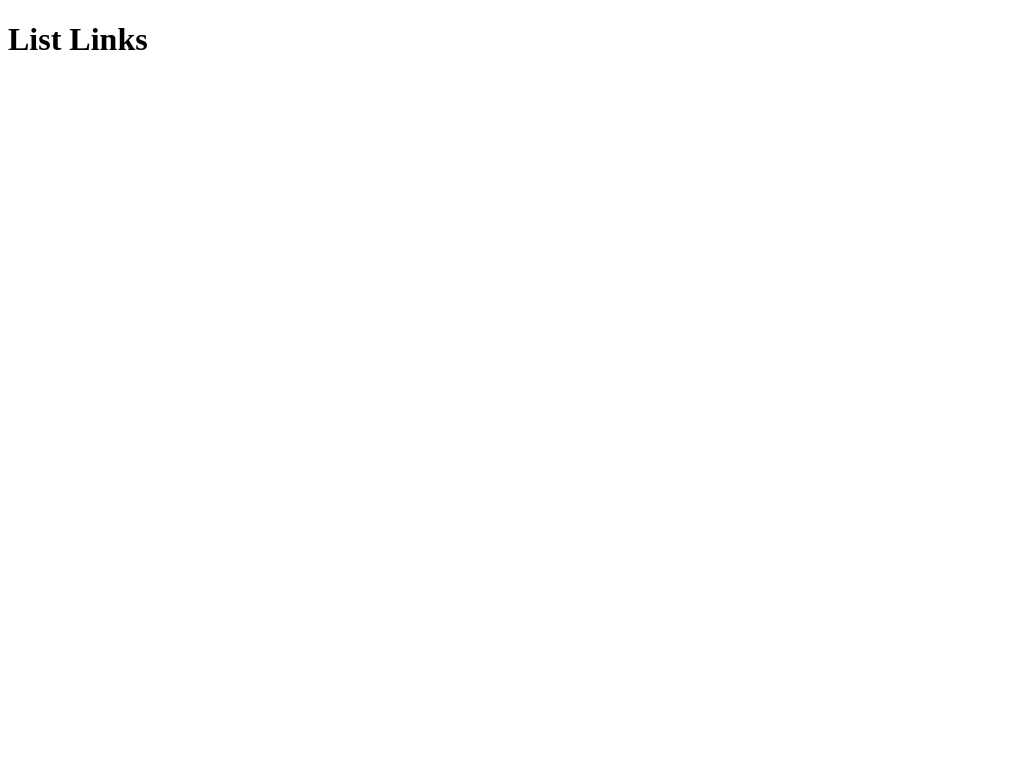
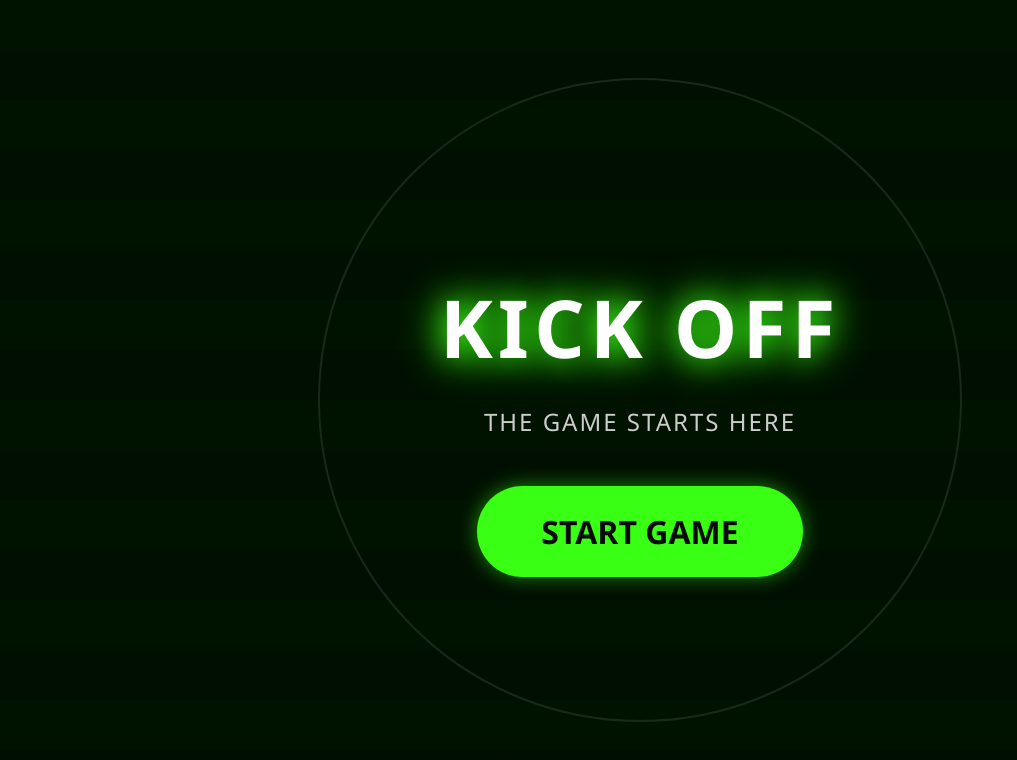
Before and after one commit to gamecoder0/gamecoder0.github.io, a plain HTML site: page index.html in a window 1280 px wide. Shown: the whole page, without its empty margins (0-1017 px from the left). Drawn offline with Linux system fonts and the light colour scheme.

Commit message:
Update site: Add Football Landing Page and ListLinks subdirectory

```diff
--- a/index.html
+++ b/index.html
@@ -1,39 +1,29 @@
 <!DOCTYPE html>
-<html lang="pt-BR">
+<html lang="en">
+
 <head>
     <meta charset="UTF-8">
     <meta name="viewport" content="width=device-width, initial-scale=1.0">
-    <title>Lista de Vídeos</title>
+    <title>GameCoder Football</title>
+    <link rel="stylesheet" href="style.css">
 </head>
+
 <body>
-    <h1>List Links</h1>
 
-    <!-- JSON principal com os links -->
-    <script id="video-data" type="application/json">
-    {
-      "normal_links": [
-        "https://www.youtube.com/shorts/ADXqsvddtew?feature=share",
-        "https://www.youtube.com/shorts/jGMiOkQRr9E?feature=share",
-        "https://www.youtube.com/shorts/MZiK4zLtlVw?feature=share",
-        "https://www.youtube.com/shorts/MNgn0VEWfyE?feature=share",
-        "https://www.youtube.com/shorts/X9-WmH8gBpw?feature=share",
-        "https://www.youtube.com/shorts/Pogl4vRmBxc?feature=share",
-        "https://www.youtube.com/shorts/TgY0nSHprPc?feature=share"
-      ],
-      "publicity_links": [
-        "https://www.tiktok.com/@redbull/video/7579633407949278486?is_from_webapp=1&sender_device=pc",
-        "https://www.tiktok.com/@redbull/video/7579644811846651158?is_from_webapp=1&sender_device=pc",
-        "https://www.tiktok.com/@redbull/video/7578855226640305430?is_from_webapp=1&sender_device=pc"
-      ]
-    }
-    </script>
+    <div class="field-bg">
+        <div class="center-circle"></div>
+    </div>
 
-    <!-- JSON isolado só com a configuração -->
-    <script id="config-data" type="application/json">
-    {
-      "videos_per_publicity": 3
-    }
-    </script>
+    <div class="container">
+        <h1>Kick Off</h1>
+        <p class="subtitle">THE GAME STARTS HERE</p>
+
+        <!-- Link to the subdirectory we created earlier -->
+        <a href="./listlinks/" class="start-btn">
+            START GAME
+        </a>
+    </div>
 
 </body>
+
 </html>
--- /dev/null
+++ b/style.css
@@ -0,0 +1,134 @@
+:root {
+    --neon-green: #39ff14;
+    --dark-bg: #0a0a0a;
+    --field-green: #004d00;
+}
+
+body {
+    margin: 0;
+    padding: 0;
+    font-family: 'Segoe UI', Tahoma, Geneva, Verdana, sans-serif;
+    background-color: var(--dark-bg);
+    color: white;
+    overflow-x: hidden;
+    display: flex;
+    justify-content: center;
+    align-items: center;
+    height: 100vh;
+}
+
+/* Background Field Effect */
+.field-bg {
+    position: absolute;
+    top: 0;
+    left: 0;
+    width: 100%;
+    height: 100%;
+    background:
+        linear-gradient(rgba(0, 0, 0, 0.8), rgba(0, 0, 0, 0.8)),
+        repeating-linear-gradient(
+            0deg,
+            var(--field-green) 0px,
+            var(--field-green) 50px,
+            #005900 50px,
+            #005900 100px
+        );
+    z-index: -1;
+    perspective: 1000px;
+    transform: skewX(0deg);
+}
+
+.center-circle {
+    position: absolute;
+    top: 50%;
+    left: 50%;
+    transform: translate(-50%, -50%);
+    width: 50vw;
+    height: 50vw;
+    border: 2px solid rgba(255, 255, 255, 0.1);
+    border-radius: 50%;
+    pointer-events: none;
+}
+
+/* Main Container */
+.container {
+    text-align: center;
+    z-index: 10;
+}
+
+h1 {
+    font-size: 5rem;
+    margin-bottom: 0.5rem;
+    text-transform: uppercase;
+    font-weight: 900;
+    letter-spacing: 5px;
+    color: white;
+    text-shadow:
+        0 0 10px var(--neon-green),
+        0 0 20px var(--neon-green),
+        0 0 40px var(--neon-green);
+    animation: pulse 2s infinite;
+}
+
+p.subtitle {
+    font-size: 1.5rem;
+    color: #ccc;
+    margin-bottom: 3rem;
+    letter-spacing: 2px;
+}
+
+/* Button with Hover Effects */
+.start-btn {
+    display: inline-block;
+    padding: 1.5rem 4rem;
+    font-size: 2rem;
+    font-weight: bold;
+    text-decoration: none;
+    color: var(--dark-bg);
+    background-color: var(--neon-green);
+    border-radius: 50px;
+    text-transform: uppercase;
+    transition: all 0.3s ease;
+    box-shadow: 0 0 20px rgba(57, 255, 20, 0.5);
+    position: relative;
+    overflow: hidden;
+}
+
+.start-btn:hover {
+    transform: scale(1.1) translateY(-5px);
+    box-shadow: 0 0 50px var(--neon-green);
+    background-color: white;
+    color: black;
+}
+
+.start-btn::after {
+    content: '';
+    position: absolute;
+    top: -50%;
+    left: -50%;
+    width: 200%;
+    height: 200%;
+    background: rgba(255, 255, 255, 0.2);
+    transform: rotate(45deg);
+    transition: all 0.5s;
+    opacity: 0;
+}
+
+.start-btn:hover::after {
+    left: 100%;
+    opacity: 1;
+    transition: 0.5s;
+}
+
+/* Animations */
+@keyframes pulse {
+    0% { opacity: 0.8; text-shadow: 0 0 10px var(--neon-green); }
+    50% { opacity: 1; text-shadow: 0 0 30px var(--neon-green), 0 0 50px var(--neon-green); }
+    100% { opacity: 0.8; text-shadow: 0 0 10px var(--neon-green); }
+}
+
+@media (max-width: 600px) {
+    h1 { font-size: 3rem; }
+    .start-btn { padding: 1rem 2rem; font-size: 1.5rem; }
+    .center-circle { width: 90vw; height: 90vw; }
+}
```
Also changed, not shown: listlinks/index.html (added, +39 -0 lines).
